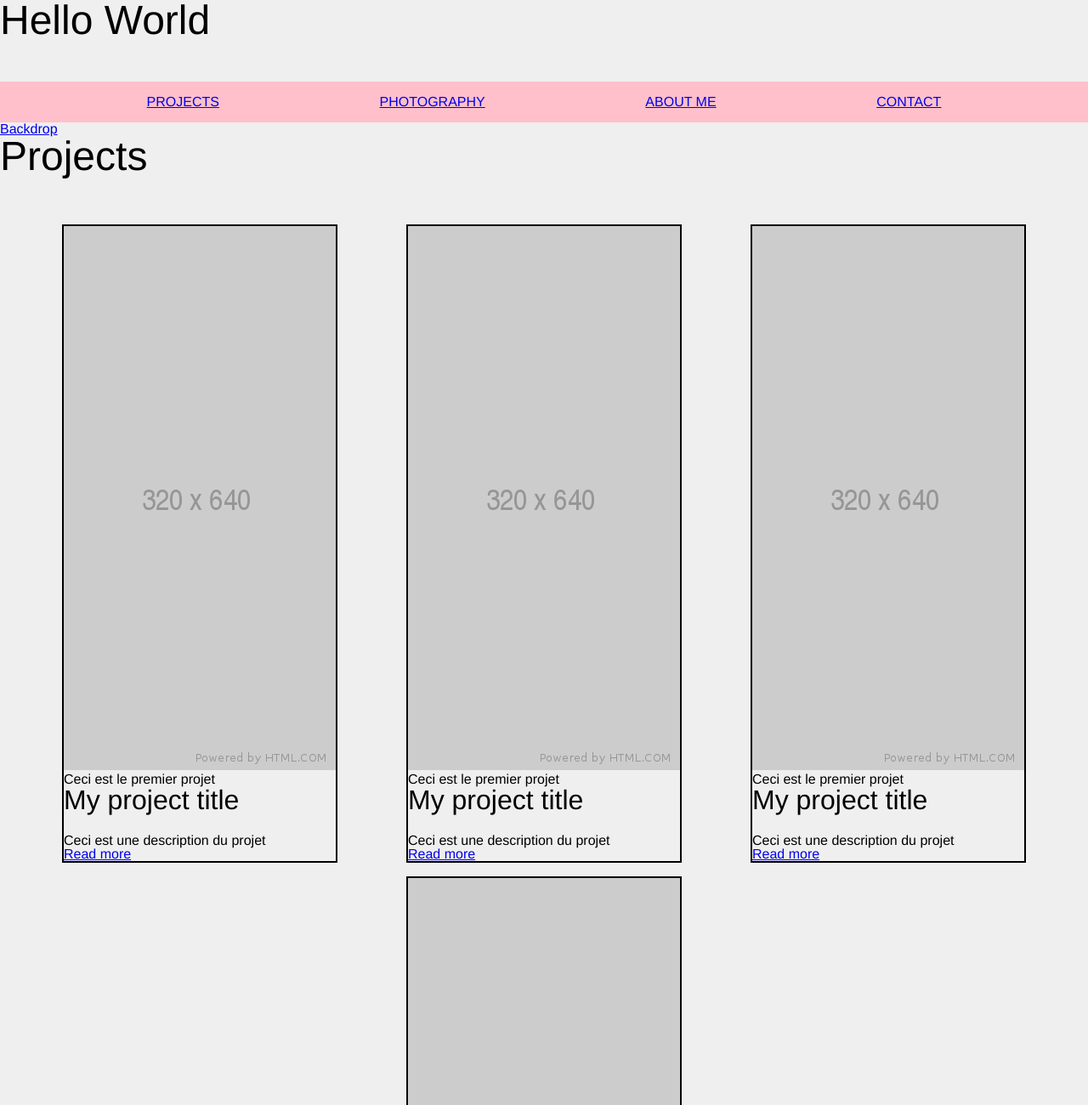
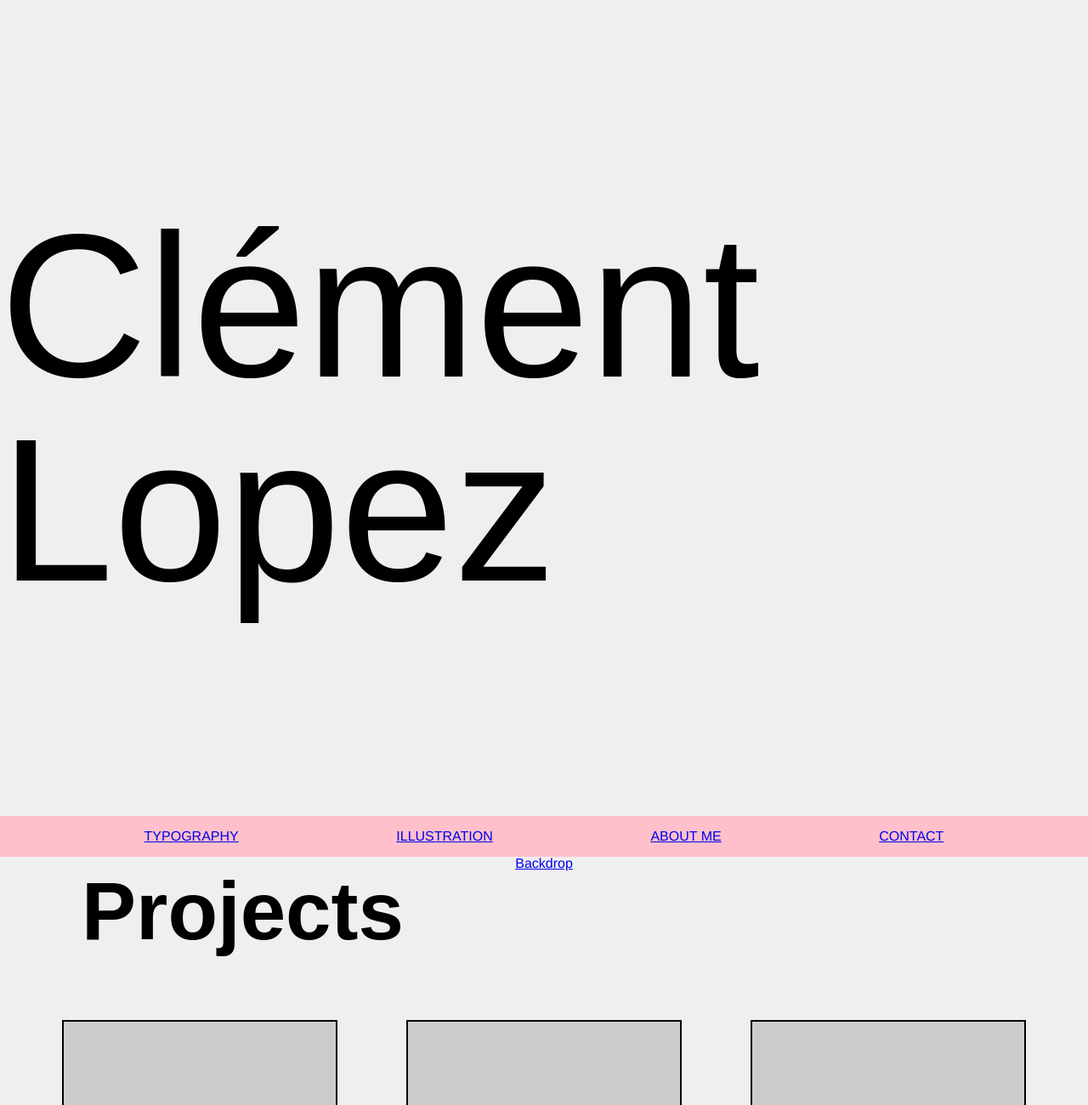
Before and after one commit to clementlopez33/Lopez-Cl-ment-D3BG2-portfolio, a plain HTML site: page index.html in a window 1280 px wide. Shown: the top 1300 px of the page at 85% size. Drawn offline with Linux system fonts and the light colour scheme.

Commit message:
Typo modif

```diff
--- a/css/master.css
+++ b/css/master.css
@@ -1,3 +1,12 @@
+header {
+  display: flex;
+  flex-wrap: wrap;
+  justify-content: center;
+  min-width: 100vh;
+  min-height: 100vh;
+}
+
+
 body{
   background: #efefef;
 }
--- a/css/typo.css
+++ b/css/typo.css
@@ -1,13 +1,37 @@
+
+
+
 body{
   font-family: helvetica;
 }
 
+header{
+
+
+}
+
 h1{
-  font-size: 3em;
+  font-family: amador, sans-serif;
+  font-style: normal;
+  font-weight: 400;
+  margin-top: 1em;
   margin-bottom: 1em;
+  font-size: 15em;
+
 }
 
 h2{
-  font-size: 2em;
+
+  font-family: sui-generis, sans-serif;
+font-style: normal;
+font-weight: bolder;
+  font-size: 6em;
+  margin-left: 1em;
   margin-bottom: 0.75em;
 }
+
+
+h3{
+
+  font-size: 2em;
+}
--- a/index.html
+++ b/index.html
@@ -14,7 +14,7 @@
   <body>
 
 <header>
-  <h1>Hello World</h1>
+  <h1>Clément Lopez</h1>
 
   <a class="toggle-menu" href="#main-menu">Open Menu </a>
 
@@ -26,8 +26,8 @@
 
 
 <ul>
-  <li><a href="#projects">Projects</a></li>
-  <li><a href="#photo">Photography</a></li>
+  <li><a href="#projects">Typography</a></li>
+  <li><a href="#photo">illustration</a></li>
   <li><a href="#aboutme">About me</a></li>
   <li><a href="#contact">Contact</a></li>
 </ul>
@@ -44,7 +44,7 @@
 
 <section id="projects">
 
-<h1>Projects</h1>
+<h2>Projects</h2>
 
 <div class="projects-feature-container">
 
@@ -54,7 +54,7 @@
       <figcaption>Ceci est le premier projet</figcaption>
     </figure>
 
-    <h2> My project title</h2>
+    <h3> My project title</h3>
     <p>Ceci est une description du projet</p>
     <a href="project01.html">Read more</a>
   </div>
@@ -65,7 +65,7 @@
       <figcaption>Ceci est le premier projet</figcaption>
     </figure>
 
-    <h2> My project title</h2>
+    <h3> My project title</h3>
     <p>Ceci est une description du projet</p>
     <a href="project01.html">Read more</a>
   </div>
@@ -76,7 +76,7 @@
       <figcaption>Ceci est le premier projet</figcaption>
     </figure>
 
-    <h2> My project title</h2>
+    <h3> My project title</h3>
     <p>Ceci est une description du projet</p>
     <a href="project01.html">Read more</a>
   </div>
@@ -87,7 +87,7 @@
       <figcaption>Ceci est le premier projet</figcaption>
     </figure>
 
-    <h2> My project title</h2>
+    <h3> My project title</h3>
     <p>Ceci est une description du projet</p>
     <a href="project01.html">Read more</a>
   </div>
@@ -98,7 +98,7 @@
 
 <section id="photo">
 
-<h1>Photography</h1>
+<h2>Photography</h2>
 
 <div class="photo-feature-container">
 
@@ -108,7 +108,7 @@
     <figcaption>Ceci est la première photo</figcaption>
   </figure>
 
-  <h2> My photo title</h2>
+  <h3> My photo title</h3>
   <p>Ceci est une description de la photo</p>
   <a href="project01.html">Read more</a>
 </div>
@@ -119,7 +119,7 @@
     <figcaption>Ceci est la première photo</figcaption>
   </figure>
 
-  <h2> My photo title</h2>
+  <h3> My photo title</h3>
   <p>Ceci est une description de la photo</p>
   <a href="project01.html">Read more</a>
 </div>
@@ -130,7 +130,7 @@
     <figcaption>Ceci est la première photo</figcaption>
   </figure>
 
-  <h2> My photo title</h2>
+  <h3> My photo title</h3>
   <p>Ceci est une description de la photo</p>
   <a href="project01.html">Read more</a>
 </div>
@@ -141,7 +141,7 @@
 
 <section id="aboutme">
 
-<h1>About me</h1>
+<h2>About me</h2>
 </section>
 
 <section id="contact">
```
